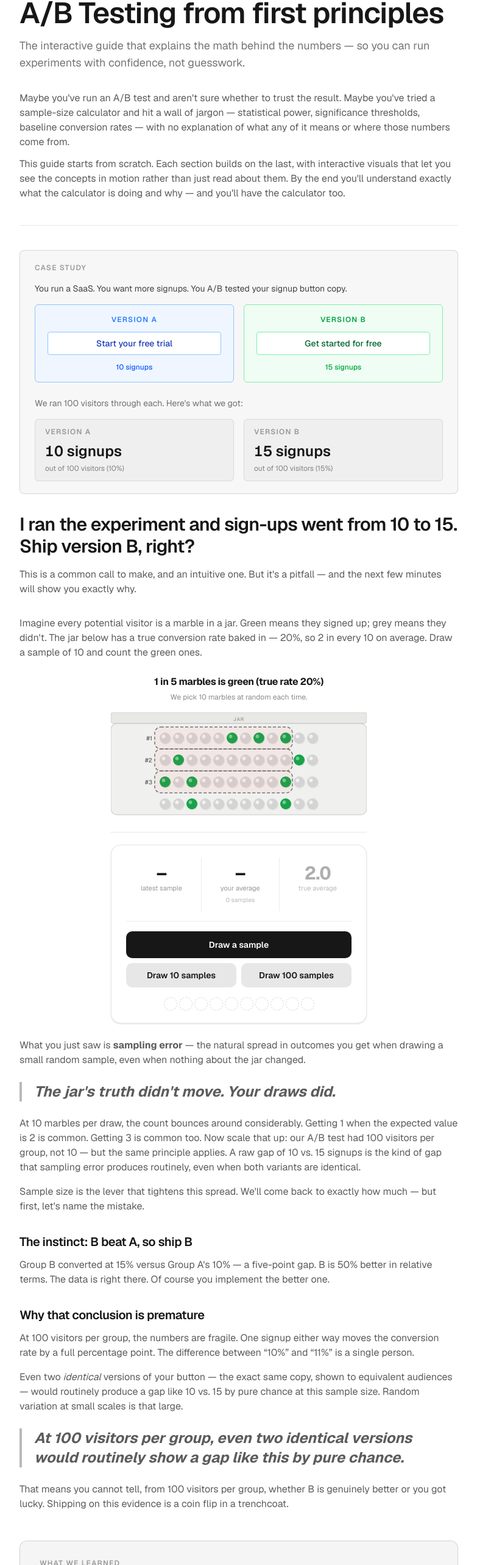
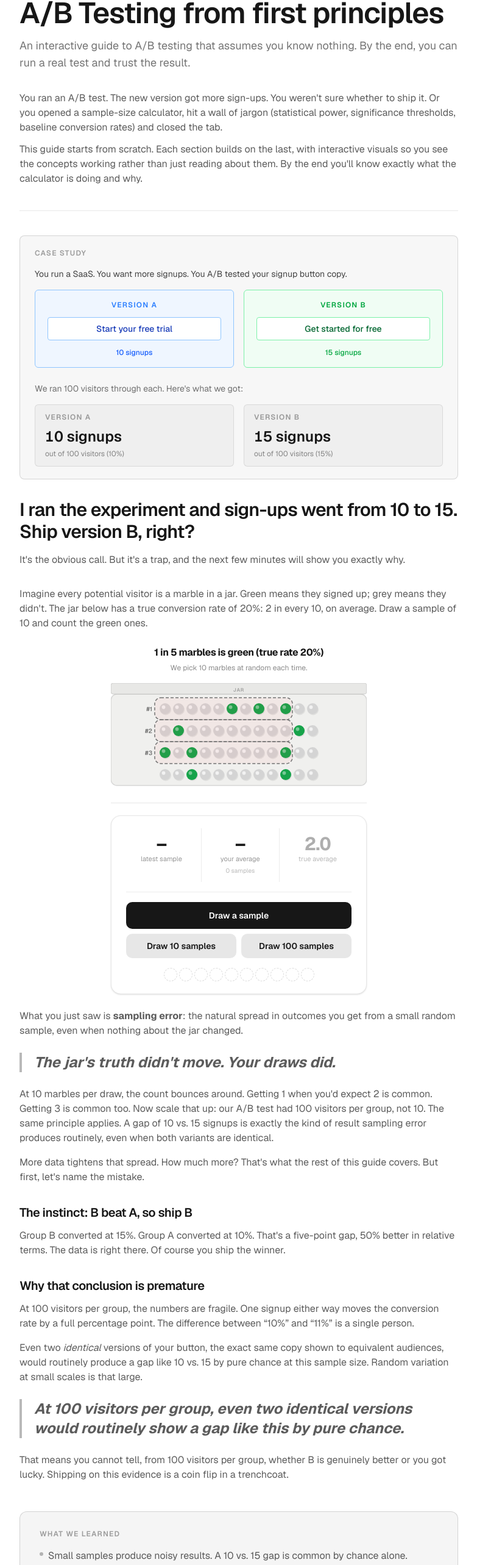
Before and after one commit to codedebugrepeat/ab-test-guide, a Next.js app: page /why-you-cant-trust-your-experiment in a window 1280 px wide. Shown: the part 104-2670 px from the top of the page at 61% size, without its empty margins (248-1031 px from the left). Built offline with nearby package versions, Linux system fonts and the light colour scheme.

Commit message:
Improve page 1 writing with writing skill

```diff
--- a/app/why-you-cant-trust-your-experiment/page.tsx
+++ b/app/why-you-cant-trust-your-experiment/page.tsx
@@ -8,7 +8,7 @@ import { SectionFooter } from "@/components/tutorial/section-footer";
 export const metadata: Metadata = {
   title: "A/B Testing — From Zero to Confident",
   description:
-    "A hands-on guide to A/B testing with interactive visualizations. No assumed theory — just clear explanations, a running example, and a calculator you'll actually know how to use.",
+    "A hands-on guide to A/B testing with interactive visualizations. No assumed theory, just clear explanations, a running example, and a calculator you'll actually know how to use.",
 };
 
 export default function Section1Page() {
@@ -18,24 +18,22 @@ export default function Section1Page() {
         A/B Testing from first principles
       </h1>
       <p className="mt-4 text-lg text-foreground/60">
-        The interactive guide that explains the math behind the numbers — so you
-        can run experiments with confidence, not guesswork.
+        An interactive guide to A/B testing that assumes you know nothing. By
+        the end, you can run a real test and trust the result.
       </p>
 
       <div className="mt-8 space-y-3 text-foreground/70">
         <p>
-          Maybe you&apos;ve run an A/B test and aren&apos;t sure whether to
-          trust the result. Maybe you&apos;ve tried a sample-size calculator and
-          hit a wall of jargon — statistical power, significance thresholds,
-          baseline conversion rates — with no explanation of what any of it
-          means or where those numbers come from.
+          You ran an A/B test. The new version got more sign-ups. You
+          weren&apos;t sure whether to ship it. Or you opened a sample-size
+          calculator, hit a wall of jargon (statistical power, significance
+          thresholds, baseline conversion rates) and closed the tab.
         </p>
         <p>
           This guide starts from scratch. Each section builds on the last, with
-          interactive visuals that let you see the concepts in motion rather than
-          just read about them. By the end you&apos;ll understand exactly what
-          the calculator is doing and why — and you&apos;ll have the calculator
-          too.
+          interactive visuals so you see the concepts working rather than just
+          reading about them. By the end you&apos;ll know exactly what the
+          calculator is doing and why.
         </p>
       </div>
 
@@ -49,15 +47,15 @@ export default function Section1Page() {
       </h2>
 
       <p className="mt-4 text-foreground/70">
-        This is a common call to make, and an intuitive one. But it&apos;s a
-        pitfall — and the next few minutes will show you exactly why.
+        It&apos;s the obvious call. But it&apos;s a trap, and the next few
+        minutes will show you exactly why.
       </p>
 
       <p className="mt-8 text-foreground/70">
         Imagine every potential visitor is a marble in a jar. Green means they
         signed up; grey means they didn&apos;t. The jar below has a true
-        conversion rate baked in — 20%, so 2 in every 10 on average. Draw a
-        sample of 10 and count the green ones.
+        conversion rate of 20%: 2 in every 10, on average. Draw a sample of 10
+        and count the green ones.
       </p>
 
       <div className="mt-6">
@@ -66,9 +64,9 @@ export default function Section1Page() {
 
       <div className="mt-6 space-y-4 text-foreground/70">
         <p>
-          What you just saw is <strong>sampling error</strong> — the natural
-          spread in outcomes you get when drawing a small random sample, even
-          when nothing about the jar changed.
+          What you just saw is <strong>sampling error</strong>: the natural
+          spread in outcomes you get from a small random sample, even when
+          nothing about the jar changed.
         </p>
       </div>
 
@@ -76,16 +74,16 @@ export default function Section1Page() {
 
       <div className="space-y-4 text-foreground/70">
         <p>
-          At 10 marbles per draw, the count bounces around considerably.
-          Getting 1 when the expected value is 2 is common. Getting 3 is common
-          too. Now scale that up: our A/B test had 100 visitors per group, not
-          10 — but the same principle applies. A raw gap of 10 vs. 15 signups
-          is the kind of gap that sampling error produces routinely, even when
-          both variants are identical.
+          At 10 marbles per draw, the count bounces around. Getting 1 when
+          you&apos;d expect 2 is common. Getting 3 is common too. Now scale
+          that up: our A/B test had 100 visitors per group, not 10. The same
+          principle applies. A gap of 10 vs. 15 signups is exactly the kind of
+          result sampling error produces routinely, even when both variants are
+          identical.
         </p>
         <p>
-          Sample size is the lever that tightens this spread. We&apos;ll come
-          back to exactly how much — but first, let&apos;s name the mistake.
+          More data tightens that spread. How much more? That&apos;s what the
+          rest of this guide covers. But first, let&apos;s name the mistake.
         </p>
       </div>
 
@@ -93,9 +91,9 @@ export default function Section1Page() {
         The instinct: B beat A, so ship B
       </h2>
       <p className="mt-3 text-foreground/70">
-        Group B converted at 15% versus Group A&apos;s 10% — a five-point gap.
-        B is 50% better in relative terms. The data is right there. Of course
-        you implement the better one.
+        Group B converted at 15%. Group A converted at 10%. That&apos;s a
+        five-point gap, 50% better in relative terms. The data is right there.
+        Of course you ship the winner.
       </p>
 
       <h2 className="mt-8 text-xl font-semibold tracking-tight">
@@ -109,9 +107,9 @@ export default function Section1Page() {
           single person.
         </p>
         <p>
-          Even two <em>identical</em> versions of your button — the exact same
-          copy, shown to equivalent audiences — would routinely produce a gap
-          like 10 vs. 15 by pure chance at this sample size. Random variation at
+          Even two <em>identical</em> versions of your button, the exact same
+          copy shown to equivalent audiences, would routinely produce a gap like
+          10 vs. 15 by pure chance at this sample size. Random variation at
           small scales is that large.
         </p>
       </div>
@@ -131,9 +129,9 @@ export default function Section1Page() {
 
       <SectionFooter
         summary={[
-          "Small samples produce noisy results — a 10 vs. 15 gap is common by chance alone.",
+          "Small samples produce noisy results. A 10 vs. 15 gap is common by chance alone.",
           "You can't tell signal from noise without knowing how much data you actually need.",
-          "That's what the rest of this guide teaches.",
+          "That's what the rest of this guide covers.",
         ]}
         teaserText="Next: where does the number of visitors you need actually come from?"
         nextLabel="Next: Sample size →"
```
